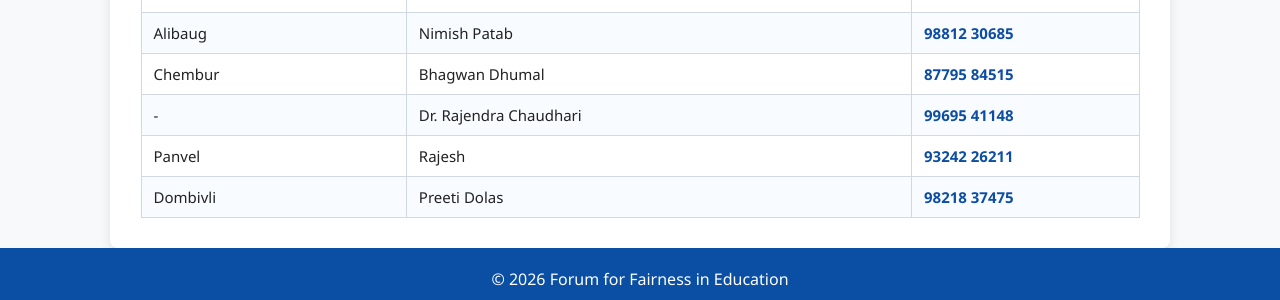
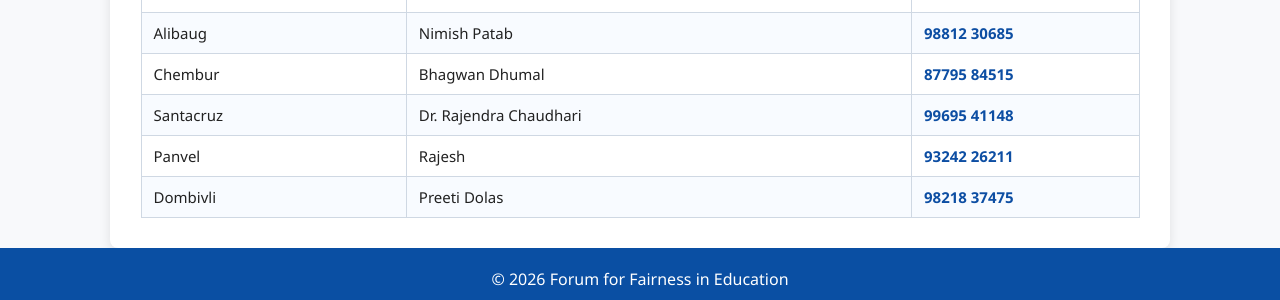
Before and after one commit to MonikaShah/ffe, a Django app: template templates/content/contact_page.html in a window 1280 px wide. Shown: the part 993-1293 px from the top of the page. Run offline with Django 5.2, Linux system fonts and the light colour scheme; the template is opened without the code that fills it, so the values that code supplies are empty; parts of the project's set-up code (start-up, migrations or seed data) failed here and were passed over; some libraries are stand-ins or nearby versions.

Commit message:
Updated Contact Us page

```diff
--- a/templates/content/contact_page.html
+++ b/templates/content/contact_page.html
@@ -166,7 +166,7 @@
                 <td><a href="tel:+918779584515">87795 84515</a></td>
             </tr>
             <tr>
-                <td>-</td>
+                <td>Santacruz</td>
                 <td>Dr. Rajendra Chaudhari</td>
                 <td><a href="tel:+919969541148">99695 41148</a></td>
             </tr>
```
